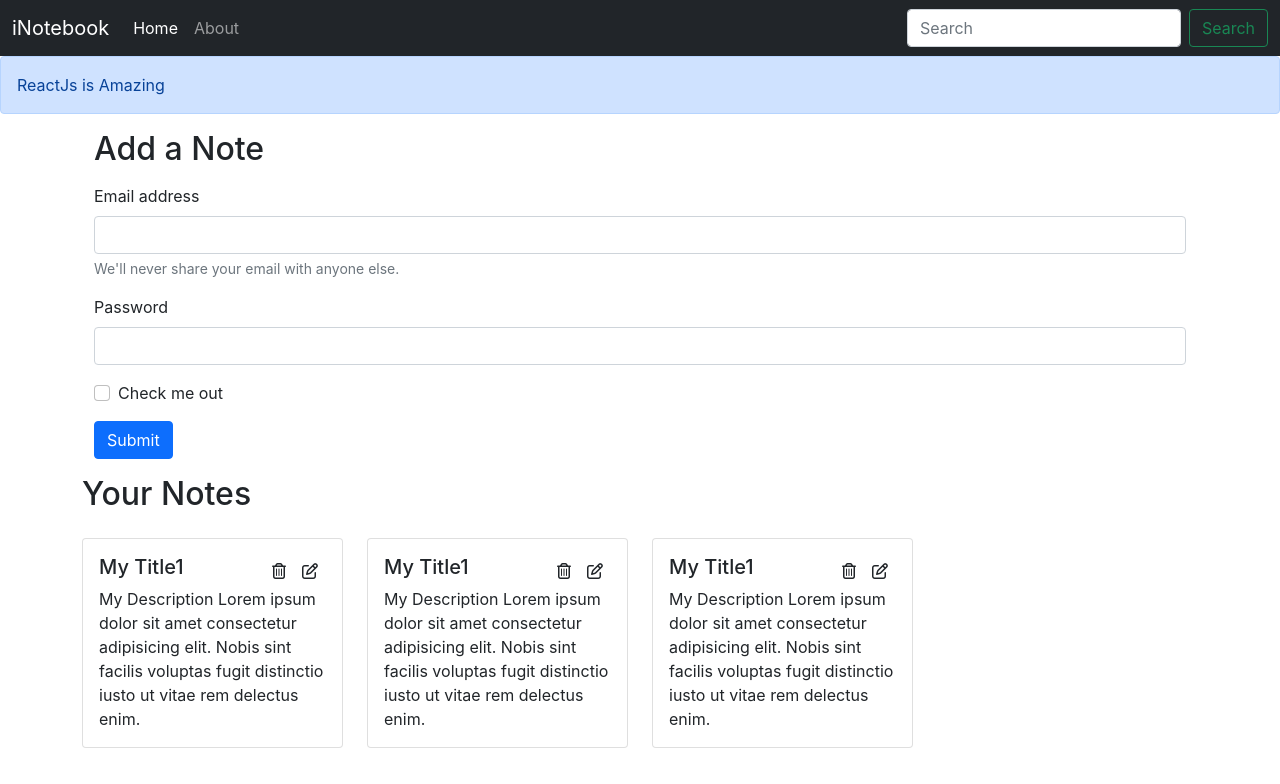
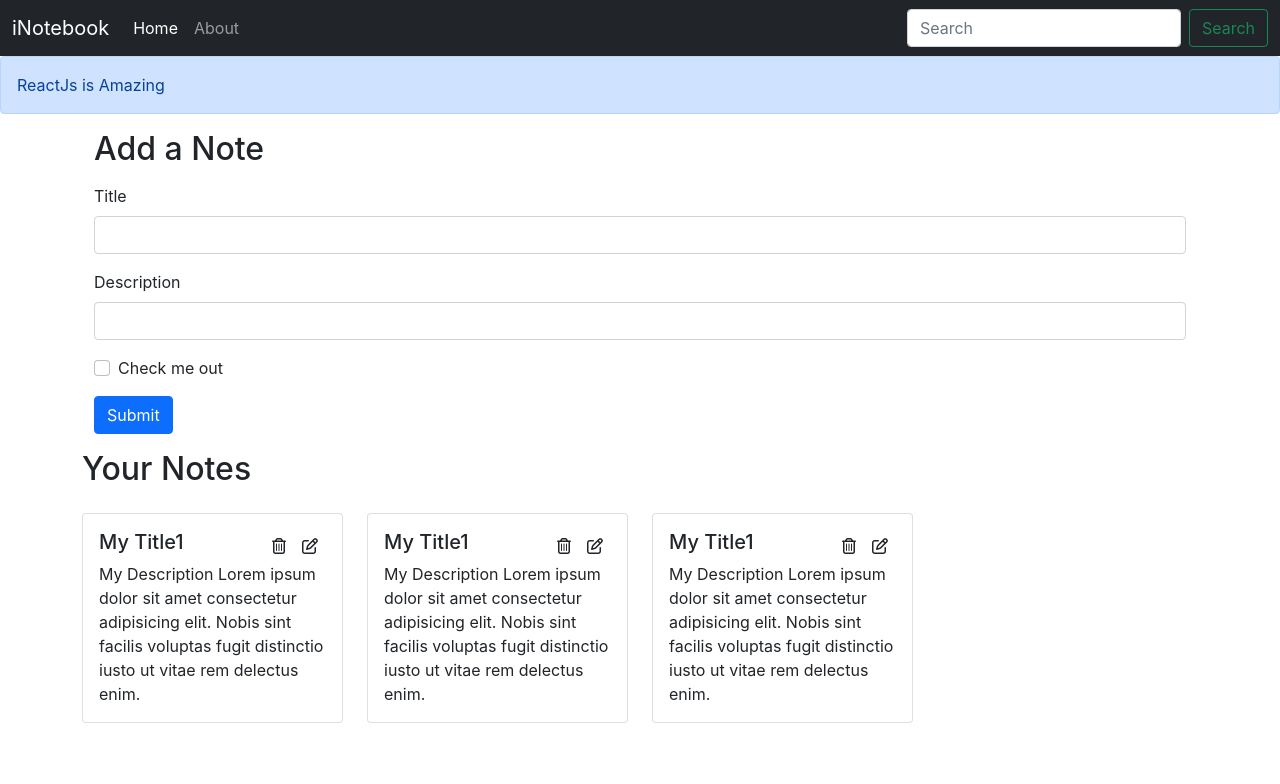
Before and after one commit to ProgrammingWithGaurav/MERN-iNotebook, a React (Create React App) app: page / in a window 1280 px wide. Shown: the top 784 px of the page. Built offline with nearby package versions, Linux system fonts and the light colour scheme.

Commit message:
Adding addNote component to iNotebook

```diff
--- /dev/null
+++ b/src/components/AddNote.js
@@ -0,0 +1,41 @@
+import React, { useContext, useState } from 'react'
+import noteContext from '../context/notes/noteContext';
+
+const AddNote = () => {
+    const context = useContext(noteContext);
+    const { addNote } = context;
+
+    const [note, setNote] = useState({ title: "", description: "", tag: "default" });
+
+    const handleClick = (e) => {
+        e.preventDefault();
+        addNote(note.title, note.description, note.tag);
+    }
+
+    const onChange = (e) => {
+        setNote({ ...note, [e.target.name]: e.target.value })
+    }
+
+    return (
+        <div className="container my-3">
+            <h2>Add a Note</h2>
+            <form className="my-3">
+                <div className="mb-3">
+                    <label htmlFor="title" className="form-label">Title</label>
+                    <input type="text" className="form-control" id="title" name="title" onChange={onChange} />
+                </div>
+                <div className="mb-3">
+                    <label htmlFor="description" className="form-label">Description</label>
+                    <input type="text" className="form-control" id="description" name="description" onChange={onChange} />
+                </div>
+                <div className="mb-3 form-check">
+                    <input type="checkbox" className="form-check-input" id="exampleCheck1" onChange={onChange} />
+                    <label className="form-check-label" htmlFor="exampleCheck1">Check me out</label>
+                </div>
+                <button type="submit" className="btn btn-primary" onClick={handleClick}>Submit</button>
+            </form>
+        </div>
+    )
+}
+
+export default AddNote
--- a/src/components/Alert.js
+++ b/src/components/Alert.js
@@ -3,7 +3,7 @@ import React from 'react'
 const Alert = (props) => {
     return (
         <div>
-            <div class="alert alert-primary" role="alert">
+            <div className="alert alert-primary" role="alert">
                {props.message}
             </div>
         </div>
--- a/src/components/Home.js
+++ b/src/components/Home.js
@@ -4,26 +4,6 @@ import Notes from "./Notes";
 const Home = () => {
     return (
         <div>
-            <div className="container my-3">
-                <h2>Add a Note</h2>
-                <form className="my-3">
-                    <div className="mb-3">
-                        <label htmlFor="exampleInputEmail1" className="form-label">Email address</label>
-                        <input type="email" className="form-control" id="exampleInputEmail1" aria-describedby="emailHelp" />
-                        <div id="emailHelp" className="form-text">We'll never share your email with anyone else.</div>
-                    </div>
-                    <div className="mb-3">
-                        <label htmlFor="exampleInputPassword1" className="form-label">Password</label>
-                        <input type="password" className="form-control" id="exampleInputPassword1" />
-                    </div>
-                    <div className="mb-3 form-check">
-                        <input type="checkbox" className="form-check-input" id="exampleCheck1" />
-                        <label className="form-check-label" htmlFor="exampleCheck1">Check me out</label>
-                    </div>
-                    <button type="submit" className="btn btn-primary">Submit</button>
-                </form>
-            </div>
-
             <Notes/>
         </div>
     )
--- a/src/components/Notes.js
+++ b/src/components/Notes.js
@@ -1,17 +1,21 @@
 import React, { useContext } from 'react'
 import noteContext from "../context/notes/noteContext";
 import NoteItem from './NoteItem';
+import AddNote from './AddNote';
 
 const Notes = () => {
     const context = useContext(noteContext);
-    const {notes, setNotes} = context;
+    const { notes, addNote } = context;
     return (
-        <div className="row my-3">
-            <h2>Your Notes</h2>
-            {notes.map(note => {
-                return <NoteItem key={note._id} note={note}/>
-            })}
-        </div>
+        <>
+            <AddNote/>
+            <div className="row my-3">
+                <h2>Your Notes</h2>
+                {notes.map(note => {
+                    return <NoteItem key={note._id} note={note} />
+                })}
+            </div>
+        </>
     )
 }
 
--- a/src/context/notes/NoteState.js
+++ b/src/context/notes/NoteState.js
@@ -28,9 +28,35 @@ const NoteState = (props) => {
       "__v": 0
     }
   ]
+
   const [notes, setNotes] = useState(notesInitial);
+
+  // Add a Note
+  const addNote = (title, description, tag) => {
+    // todo: Api call
+    console.log('Adding a new note');
+    const note = {
+      "_id": "617a1a0e8782b974396d6048",
+      "user": "6178c09c289ef0787b758104",
+      "title": title,
+      "description": description,
+      "tag": tag,
+      "__v": 0
+    }
+    setNotes(notes.concat(note))
+  }
+
+  // Delete a Note
+  const deleteNote = () => {
+
+  }
+  // Edit a Note
+  const editNote = () => {
+
+  }
+
   return (
-        <NoteContext.Provider value={{notes}}>
+    <NoteContext.Provider value={{ notes, addNote, deleteNote, editNote }}>
       {props.children}
     </NoteContext.Provider>
   )
```
Lines whose indentation alone changed are shown as unchanged.
